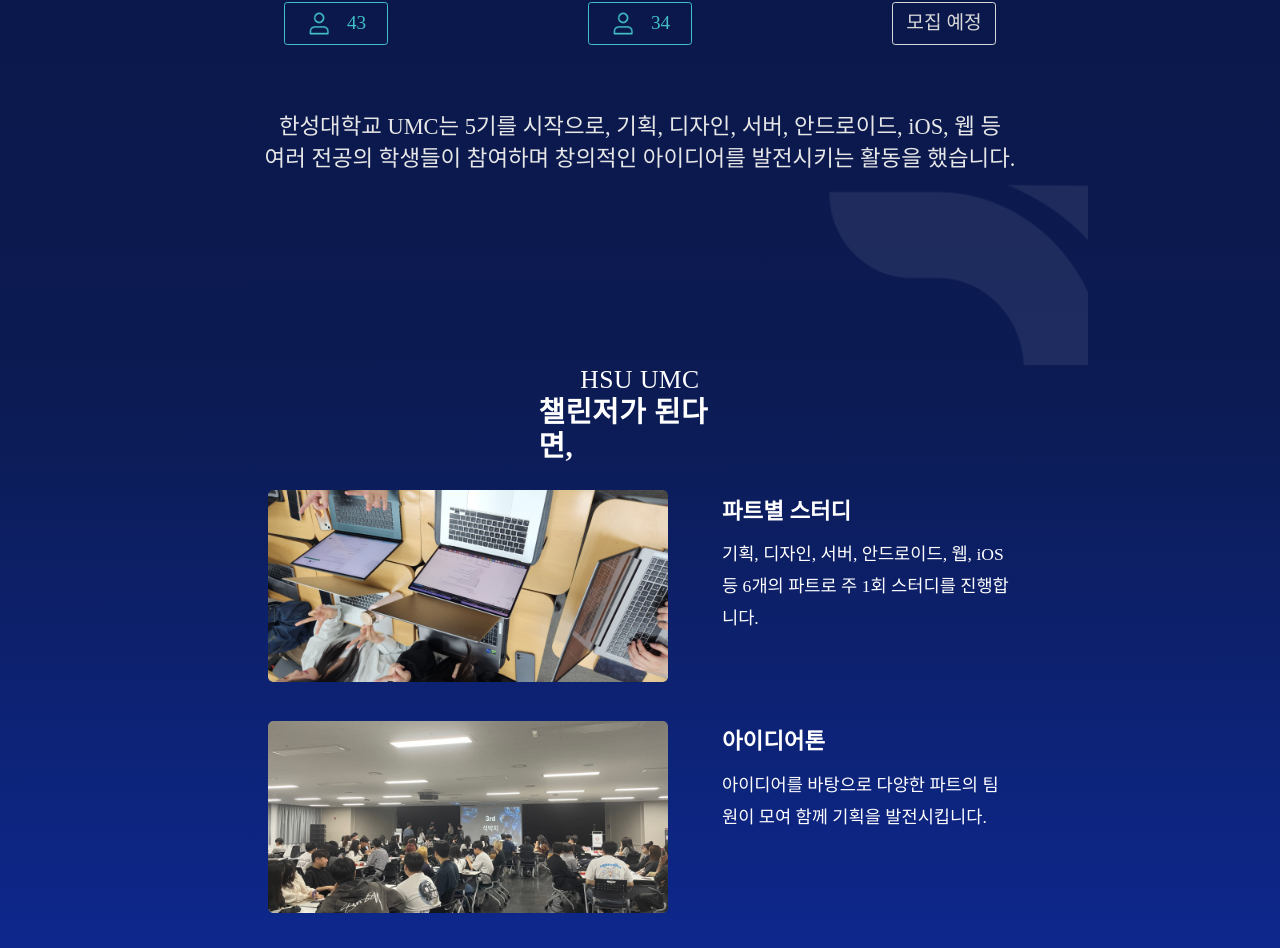
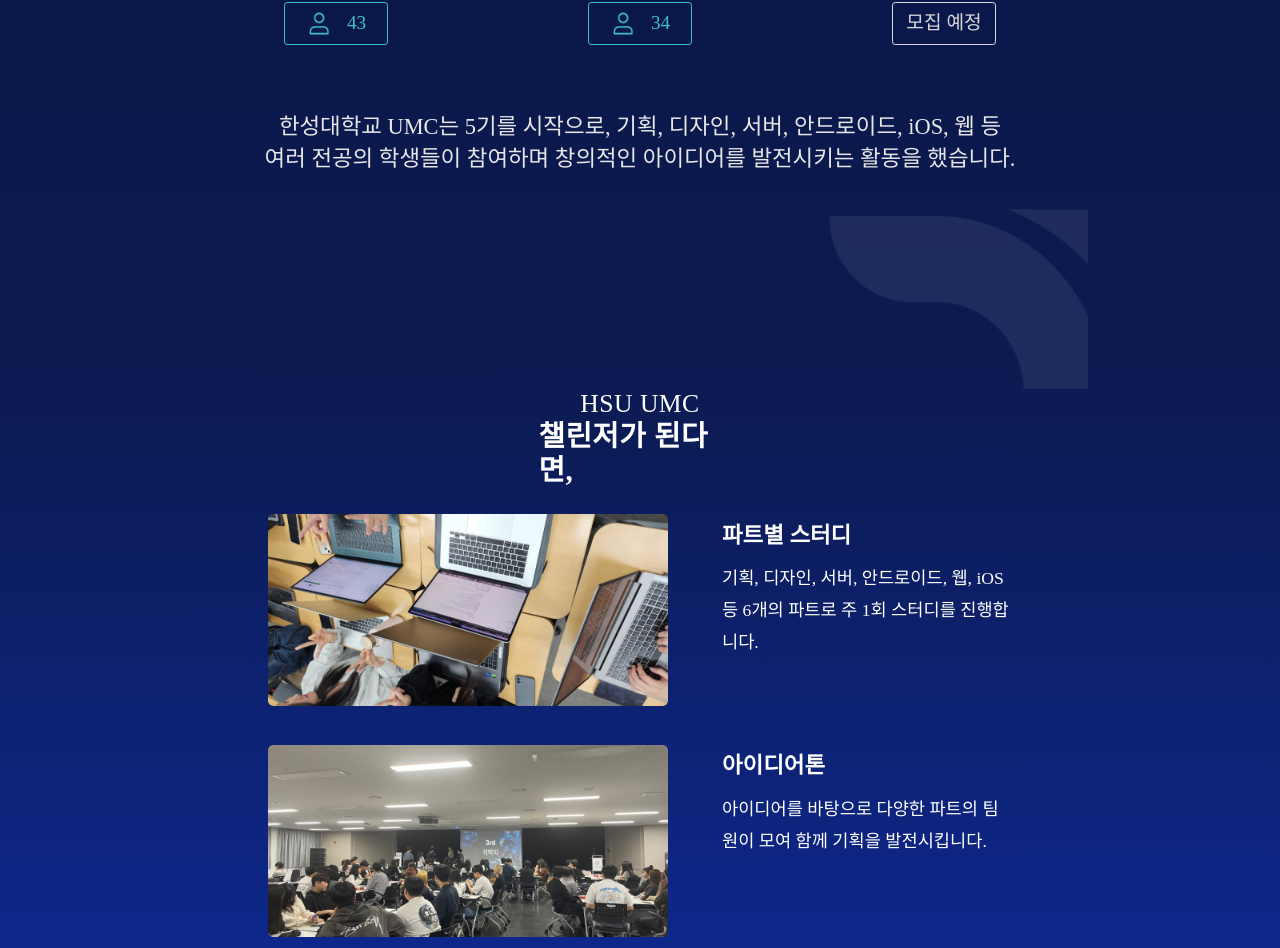
Before and after one commit to 7th-UMC/FE, a React (Vite) app: page / in a window 1280 px wide. Shown: the part 2007-2955 px from the top of the page. Built offline with nearby package versions, Linux system fonts and the light colour scheme; a web font is replaced by a local one.

Commit message:
🐛 home_if background 위치 수정

```diff
--- a/src/components/Home/If/If.jsx
+++ b/src/components/Home/If/If.jsx
@@ -23,7 +23,6 @@ const BackgroundContainer = styled.div`
 
 const BackgroundImg = styled.img`
     width: 35rem;
-    margin-top: -3rem;
     z-index: -1;
 
     @media screen and (max-width: 430px) {
```
